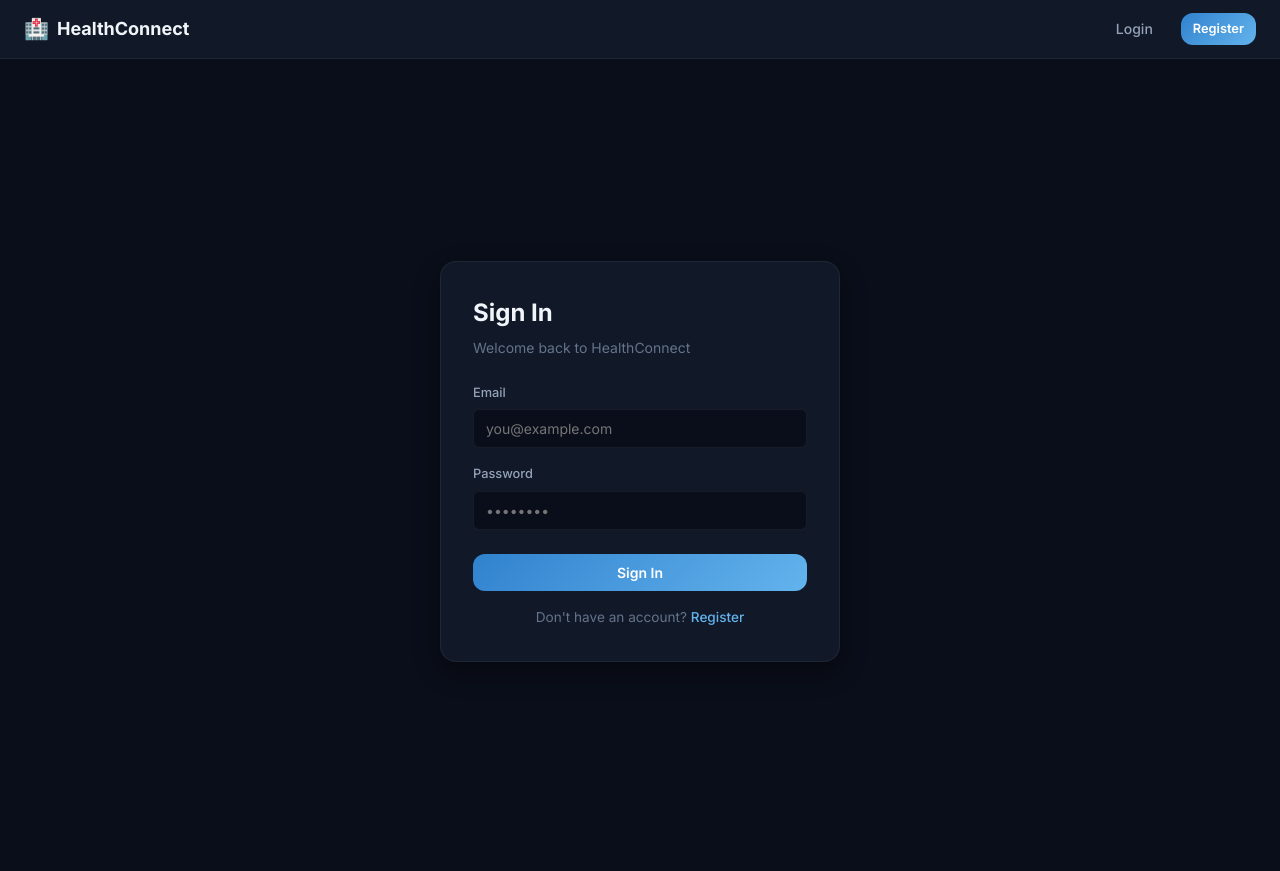
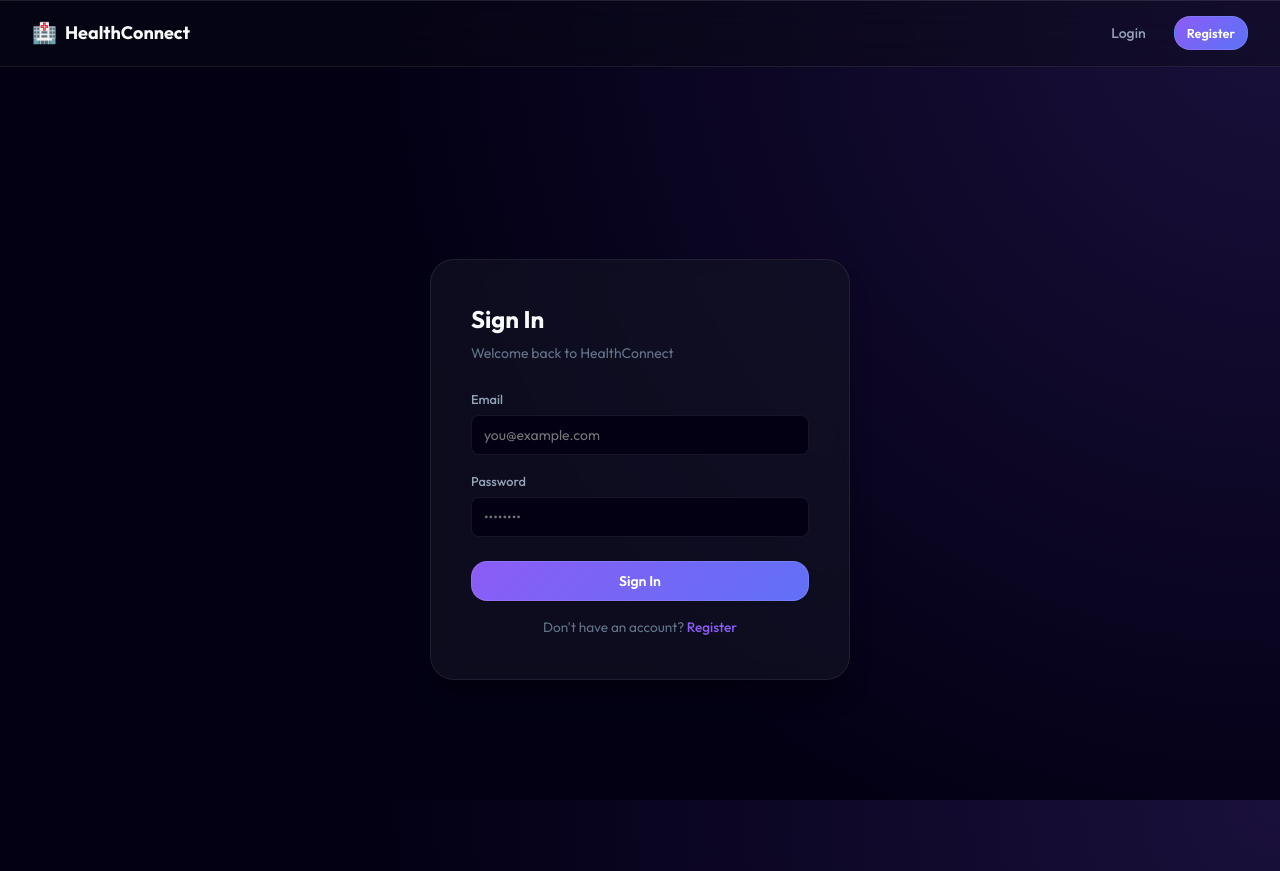
Before and after one commit to Akshayk1129/Healthcare_Appointment, a React (Vite) app in the folder frontend/: page / in a window 1280 px wide. Built offline with nearby package versions, Linux system fonts and the light colour scheme; no server answers.

Commit message:
feat(ui): premium glassmorphic UI overhaul and animations

```diff
--- a/frontend/index.html
+++ b/frontend/index.html
@@ -7,7 +7,7 @@
     <title>HealthConnect — Appointment Manager</title>
     <link rel="preconnect" href="https://fonts.googleapis.com" />
     <link rel="preconnect" href="https://fonts.gstatic.com" crossorigin />
-    <link href="https://fonts.googleapis.com/css2?family=Inter:wght@300;400;500;600;700;800&display=swap" rel="stylesheet" />
+    <link href="https://fonts.googleapis.com/css2?family=Outfit:wght@300;400;500;600;700;800&display=swap" rel="stylesheet" />
   </head>
   <body>
     <div id="root"></div>
--- a/frontend/src/index.css
+++ b/frontend/src/index.css
@@ -1,42 +1,61 @@
 :root {
-  /* ─── Color Palette ─────────────────────────────────────────────── */
-  --color-bg: #0a0e1a;
-  --color-surface: #111827;
-  --color-surface-hover: #1a2332;
-  --color-border: rgba(255, 255, 255, 0.06);
-  --color-border-glow: rgba(99, 179, 237, 0.15);
+  /* ─── Premium Color Palette ─────────────────────────────────────────────── */
+  --color-bg: #030014; /* Deep space dark */
+  --color-surface: rgba(20, 21, 38, 0.6); /* Glassmorphic surface */
+  --color-surface-hover: rgba(30, 31, 56, 0.8);
+  --color-border: rgba(255, 255, 255, 0.08);
+  --color-border-glow: rgba(139, 92, 246, 0.4);
 
-  --color-primary: #63b3ed;
-  --color-primary-light: #90cdf4;
-  --color-primary-dark: #3182ce;
+  --color-primary: #8b5cf6; /* Vibrant Purple */
+  --color-primary-light: #a78bfa;
+  --color-primary-dark: #6d28d9;
 
-  --color-accent: #7c3aed;
-  --color-accent-light: #a78bfa;
+  --color-accent: #3b82f6; /* Bright Blue */
+  --color-accent-light: #60a5fa;
 
-  --color-success: #34d399;
-  --color-warning: #fbbf24;
-  --color-danger: #f87171;
+  --color-success: #10b981;
+  --color-warning: #f59e0b;
+  --color-danger: #ef4444;
 
-  --color-text: #f1f5f9;
+  --color-text: #f8fafc;
   --color-text-secondary: #94a3b8;
   --color-text-muted: #64748b;
 
   /* ─── Typography ────────────────────────────────────────────────── */
-  --font-family: 'Inter', -apple-system, BlinkMacSystemFont, 'Segoe UI', sans-serif;
+  --font-family: 'Outfit', -apple-system, BlinkMacSystemFont, 'Segoe UI', sans-serif;
 
   /* ─── Effects ───────────────────────────────────────────────────── */
-  --radius-sm: 0.375rem;
-  --radius-md: 0.75rem;
-  --radius-lg: 1rem;
+  --radius-sm: 0.5rem;
+  --radius-md: 1rem;
+  --radius-lg: 1.5rem;
   --radius-full: 9999px;
 
-  --shadow-sm: 0 1px 2px rgba(0, 0, 0, 0.3);
-  --shadow-md: 0 4px 6px rgba(0, 0, 0, 0.3);
-  --shadow-lg: 0 10px 25px rgba(0, 0, 0, 0.4);
-  --shadow-glow: 0 0 30px rgba(99, 179, 237, 0.1);
+  --shadow-sm: 0 4px 6px -1px rgba(0, 0, 0, 0.1);
+  --shadow-md: 0 10px 15px -3px rgba(0, 0, 0, 0.2);
+  --shadow-lg: 0 20px 25px -5px rgba(0, 0, 0, 0.3);
+  --shadow-glow: 0 0 20px rgba(139, 92, 246, 0.3);
+  --shadow-glass: inset 0 1px 0 rgba(255, 255, 255, 0.1);
 
-  --transition-fast: 150ms ease;
-  --transition-base: 250ms ease;
+  --transition-fast: 150ms cubic-bezier(0.4, 0, 0.2, 1);
+  --transition-base: 300ms cubic-bezier(0.4, 0, 0.2, 1);
+}
+
+/* ─── Animations ──────────────────────────────────────────────────── */
+@keyframes fadeInUp {
+  from { opacity: 0; transform: translateY(20px); }
+  to { opacity: 1; transform: translateY(0); }
+}
+
+@keyframes pulseGlow {
+  0% { box-shadow: 0 0 0 0 rgba(139, 92, 246, 0.4); }
+  70% { box-shadow: 0 0 0 10px rgba(139, 92, 246, 0); }
+  100% { box-shadow: 0 0 0 0 rgba(139, 92, 246, 0); }
+}
+
+@keyframes gradientShift {
+  0% { background-position: 0% 50%; }
+  50% { background-position: 100% 50%; }
+  100% { background-position: 0% 50%; }
 }
 
 /* ─── Reset & Base ──────────────────────────────────────────────────── */
@@ -47,15 +66,20 @@ html { font-size: 16px; scroll-behavior: smooth; }
 
 body {
   font-family: var(--font-family);
-  background-color: var(--color-bg);
+  background: radial-gradient(circle at top right, #1a103c, #030014 60%);
+  background-attachment: fixed;
   color: var(--color-text);
   line-height: 1.6;
   min-height: 100vh;
   -webkit-font-smoothing: antialiased;
 }
 
-a { color: var(--color-primary); text-decoration: none; transition: color var(--transition-fast); }
-a:hover { color: var(--color-primary-light); }
+#root {
+  animation: fadeInUp 0.6s ease-out;
+}
+
+a { color: var(--color-primary-light); text-decoration: none; transition: color var(--transition-fast); }
+a:hover { color: var(--color-primary); text-shadow: 0 0 8px rgba(139, 92, 246, 0.4); }
 
 /* ─── Navbar ────────────────────────────────────────────────────────── */
 
@@ -63,13 +87,15 @@ a:hover { color: var(--color-primary-light); }
   display: flex;
   align-items: center;
   justify-content: space-between;
-  padding: 0.75rem 1.5rem;
-  background: var(--color-surface);
+  padding: 1rem 2rem;
+  background: rgba(10, 10, 20, 0.4);
   border-bottom: 1px solid var(--color-border);
+  box-shadow: var(--shadow-glass);
   position: sticky;
   top: 0;
   z-index: 100;
-  backdrop-filter: blur(12px);
+  backdrop-filter: blur(16px);
+  -webkit-backdrop-filter: blur(16px);
 }
 
 .nav-brand {
@@ -158,22 +184,28 @@ a:hover { color: var(--color-primary-light); }
 .btn:disabled { opacity: 0.5; cursor: not-allowed; }
 
 .btn-primary {
-  background: linear-gradient(135deg, var(--color-primary-dark), var(--color-primary));
+  background: linear-gradient(135deg, var(--color-primary), var(--color-accent));
+  background-size: 200% auto;
   color: #fff;
+  border: 1px solid rgba(255, 255, 255, 0.1);
 }
 .btn-primary:hover:not(:disabled) {
-  background: linear-gradient(135deg, var(--color-primary), var(--color-primary-light));
-  box-shadow: 0 0 20px rgba(99, 179, 237, 0.25);
+  background-position: right center;
+  box-shadow: var(--shadow-glow);
+  transform: translateY(-2px);
 }
 
 .btn-secondary {
-  background: rgba(255, 255, 255, 0.06);
+  background: rgba(255, 255, 255, 0.05);
   color: var(--color-text);
   border: 1px solid var(--color-border);
+  backdrop-filter: blur(8px);
 }
 .btn-secondary:hover:not(:disabled) {
   background: rgba(255, 255, 255, 0.1);
-  border-color: var(--color-border-glow);
+  border-color: var(--color-primary-light);
+  box-shadow: 0 4px 12px rgba(0, 0, 0, 0.2);
+  transform: translateY(-1px);
 }
 
 .btn-danger {
@@ -201,8 +233,9 @@ a:hover { color: var(--color-primary-light); }
   font-size: 0.75rem;
   font-weight: 600;
   border-radius: var(--radius-full);
-  background: rgba(99, 179, 237, 0.12);
+  background: rgba(139, 92, 246, 0.15);
   color: var(--color-primary-light);
+  border: 1px solid rgba(139, 92, 246, 0.3);
 }
 
 .badge-sm { font-size: 0.65rem; padding: 0.1rem 0.4rem; }
@@ -256,8 +289,8 @@ a:hover { color: var(--color-primary-light); }
 
 .search-bar input:focus {
   outline: none;
-  border-color: var(--color-primary);
-  box-shadow: 0 0 0 3px rgba(99, 179, 237, 0.1);
+  border-color: var(--color-primary-light);
+  box-shadow: 0 0 0 3px rgba(139, 92, 246, 0.2);
 }
 
 /* ─── Cards ─────────────────────────────────────────────────────────── */
@@ -272,14 +305,17 @@ a:hover { color: var(--color-primary-light); }
   background: var(--color-surface);
   border: 1px solid var(--color-border);
   border-radius: var(--radius-lg);
-  padding: 1.25rem;
+  padding: 1.5rem;
+  box-shadow: var(--shadow-md);
+  backdrop-filter: blur(12px);
+  -webkit-backdrop-filter: blur(12px);
   transition: all var(--transition-base);
 }
 
 .card:hover {
   border-color: var(--color-border-glow);
-  box-shadow: var(--shadow-glow);
-  transform: translateY(-2px);
+  box-shadow: var(--shadow-lg), var(--shadow-glow);
+  transform: translateY(-4px);
 }
 
 .doctor-card {
@@ -296,12 +332,13 @@ a:hover { color: var(--color-primary-light); }
 
 .doctor-avatar {
   font-size: 2rem;
-  width: 48px;
-  height: 48px;
+  width: 52px;
+  height: 52px;
   display: flex;
   align-items: center;
   justify-content: center;
-  background: rgba(99, 179, 237, 0.08);
+  background: linear-gradient(135deg, rgba(139, 92, 246, 0.1), rgba(59, 130, 246, 0.1));
+  border: 1px solid rgba(139, 92, 246, 0.2);
   border-radius: var(--radius-md);
 }
 
@@ -333,11 +370,16 @@ a:hover { color: var(--color-primary-light); }
   background: var(--color-surface);
   border: 1px solid var(--color-border);
   border-radius: var(--radius-md);
-  padding: 0.75rem 1rem;
-  transition: border-color var(--transition-fast);
+  padding: 0.875rem 1rem;
+  transition: all var(--transition-base);
 }
 
-.slot-card:hover { border-color: var(--color-border-glow); }
+.slot-card:hover {
+  border-color: var(--color-primary-light);
+  background: var(--color-surface-hover);
+  transform: scale(1.02);
+  box-shadow: 0 4px 12px rgba(0, 0, 0, 0.2);
+}
 
 .slot-time {
   font-size: 0.875rem;
@@ -356,14 +398,15 @@ a:hover { color: var(--color-primary-light); }
 /* ─── Hold Banner ───────────────────────────────────────────────────── */
 
 .hold-banner {
-  background: rgba(251, 191, 36, 0.06);
-  border: 1px solid rgba(251, 191, 36, 0.15);
+  background: rgba(245, 158, 11, 0.08);
+  border: 1px solid rgba(245, 158, 11, 0.2);
   border-radius: var(--radius-lg);
   padding: 1.25rem;
   margin-bottom: 1.5rem;
   display: flex;
   flex-direction: column;
   gap: 1rem;
+  backdrop-filter: blur(8px);
 }
 
 .hold-banner-header p {
@@ -393,10 +436,16 @@ a:hover { color: var(--color-primary-light); }
   border: 1px solid var(--color-border);
   border-radius: var(--radius-lg);
   padding: 1rem 1.25rem;
-  transition: border-color var(--transition-fast);
+  backdrop-filter: blur(8px);
+  -webkit-backdrop-filter: blur(8px);
+  transition: all var(--transition-base);
 }
 
-.appointment-card:hover { border-color: var(--color-border-glow); }
+.appointment-card:hover {
+  border-color: var(--color-primary-light);
+  box-shadow: var(--shadow-glow);
+  transform: translateY(-2px);
+}
 
 .appointment-info h3 {
   font-size: 1rem;
@@ -429,10 +478,12 @@ a:hover { color: var(--color-primary-light); }
   background: var(--color-surface);
   border: 1px solid var(--color-border);
   border-radius: var(--radius-lg);
-  padding: 2rem;
+  padding: 2.5rem;
   width: 100%;
-  max-width: 400px;
+  max-width: 420px;
   box-shadow: var(--shadow-lg);
+  backdrop-filter: blur(12px);
+  -webkit-backdrop-filter: blur(12px);
 }
 
 .auth-form h2 {
```
